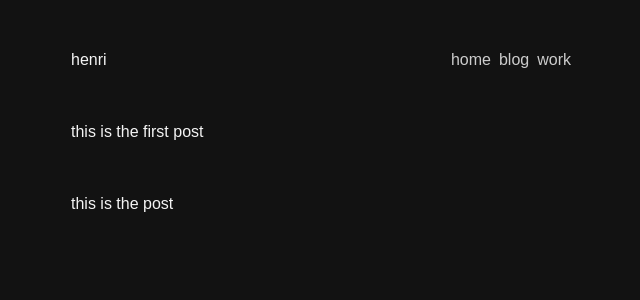
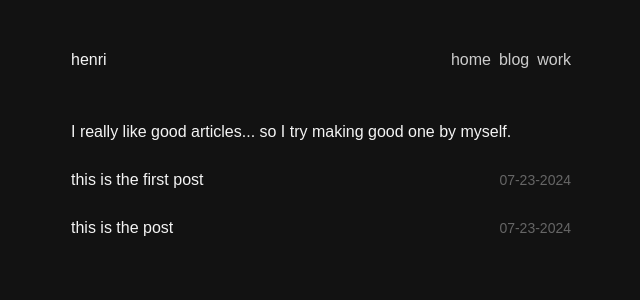
Before and after one commit to i-am-henri/henri, a Next.js app: page /blog in a window 1280 px wide. Shown: the top 300 px of the page, without its empty margins (319-959 px from the left). Built offline with nearby package versions, Linux system fonts and the light colour scheme; a web font is replaced by a local one.

Commit message:
added blog with own nodejs service to fetch the files, but now recreating the functions with content collections

```diff
--- a/content-collections.ts
+++ b/content-collections.ts
@@ -3,10 +3,10 @@ import { defineCollection, defineConfig } from "@content-collections/core";
 const posts = defineCollection({
   name: "posts",
   directory: "src/posts",
-  include: "**/*.md",
+  include: "*.mdx",
   schema: (z) => ({
     title: z.string(),
-    summary: z.string(),
+    date: z.string(),
   }),
 });
 
--- /dev/null
+++ b/src/app/blog/[id]/page.tsx
@@ -0,0 +1,55 @@
+import { notFound } from "next/navigation"
+import fs from "fs/promises"
+import matter from "gray-matter"
+import { MDXRemote } from "next-mdx-remote/rsc"
+export const runtime = "nodejs"
+
+export default async function BlogPost({
+    params
+}: {
+    params: {
+        id: string | undefined
+    }
+}) {
+
+    if (!params.id) notFound()
+
+    const post = await getPost<{
+        title: string,
+        date: string
+    }>({
+        folder: "./src/posts",
+        id: params.id
+    })
+
+    return (
+        <div className="flex flex-col space-y-6 w-[500px]">
+            <h1>{post.frontMatter.title}</h1>
+            <MDXRemote source={post.content} />
+        </div>
+    )
+}
+
+
+async function getPost<T extends {}>({
+    folder,
+    id
+}:{
+    folder: string,
+    id: string
+}) {
+    const file = await fs.readFile(`${folder}/${id}.mdx`)
+
+    if (!file) notFound()
+
+    const data = matter(file)
+
+    return {
+        frontMatter: data.data as T,
+        meta: {
+            slug: id,
+            file: `${id}.mdx`
+        },
+        content: data.content
+    }
+}
--- a/src/app/blog/page.tsx
+++ b/src/app/blog/page.tsx
@@ -2,23 +2,25 @@ import { Schema, z, ZodObject, ZodSchema, ZodString } from "zod"
 import fs from "node:fs/promises"
 import matter from "gray-matter"
 import { title } from "node:process"
+import ProjectCard from "../project"
+import BlogPost from "./post"
+
 export const runtime = "nodejs"
-
 
 export default async function Blog() {
     const posts = await fetchAllPosts({
         folder: "./src/posts/",
         schema: {
-            title: z.string()
+            title: z.string(),
+            date: z.string(),
         }
     })
     return (
-        <div className="space-y-12 flex flex-col lg:w-[500px]">
+        <div className="space-y-6 flex flex-col lg:w-[500px]">
+            <p>I really like good articles... so I try making good one by myself.</p>
             {
                 posts.map((post) => (
-                    <div key={post.frontmatter.title}>
-                        {post.frontmatter.title}
-                    </div>
+                    <BlogPost title={post.frontmatter.title} date={post.frontmatter.date} slug={post.meta.slug} key={post.meta.slug} />
                 ))
             }
         </div>
@@ -33,7 +35,6 @@ export async function fetchAllPosts({
     }
     folder: string
 }) {
-    "use server"
     type InferSchema<T extends { [key: string]: ZodSchema<any> }> = {
         [K in keyof T]: z.infer<T[K]>;
       };
--- /dev/null
+++ b/src/app/blog/post.tsx
@@ -0,0 +1,18 @@
+import Link from "next/link"
+
+export default function BlogPost({
+    title,
+    date,
+    slug
+}: {
+    title: string,
+    date: string,
+    slug: string
+}) {
+    return (
+        <Link href={`/blog/${slug}`} className="flex items-center justify-between w-full">
+            <p>{title}</p>
+            <p className="text-sm text-[#232323] dark:text-[#666666]">{date}</p>
+        </Link>
+    )
+}
--- a/src/app/page.tsx
+++ b/src/app/page.tsx
@@ -11,7 +11,6 @@ import Hono from "./icons/hono";
 import React from "./icons/react";
 import Figma from "./icons/figma";
 import Qwik from "./icons/qwik";
-import Vercel from "./icons/vercel"
 import ProjectCard from "./project";
 
 const newsreader = Newsreader({
@@ -98,7 +97,8 @@ export default function Page() {
       <div className="space-y-2 flex flex-col">
         <div className="flex flex-col space-y-1">
           <ProjectCard title="Selfmail" github="https://github.com/i-am-henri/selfmail" description="Selfmail is a open-source and selfhostable email service." link="https://selfmail.app" />
-          <ProjectCard title="canvasly" github="https://github.com/i-am-henri/canvasly" description="A power point alternative, with templates for quick workflows." link="https://canvasly.app" />
+          <ProjectCard title="Canvasly" github="https://github.com/i-am-henri/canvasly" description="A power point alternative, with templates for quick workflows." link="https://canvasly.app" />
+          <ProjectCard title="Contentio" github="https://github.com/i-am-henri/contentio" description="A cli to add content to your app. All the code is stored in your project." link="https://contentio.vercel.app" />
         </div>
         <p>These are projects I've made in the last 3 years. Most of them are open-source and avaiable on github.</p>
       </div>
--- a/src/posts/hey.md
+++ b/src/posts/hey.mdx
@@ -1,5 +1,6 @@
 ---
 title: "this is the first post"
+date: "07-23-2024"
 ---
 
 # hello world
--- a/src/posts/world.md
+++ b/src/posts/world.mdx
@@ -1,5 +1,6 @@
 ---
 title: "this is the post"
+date: "07-23-2024"
 ---
 
 # hello world
```
Also changed, not shown: package.json (+16 -14 lines).
